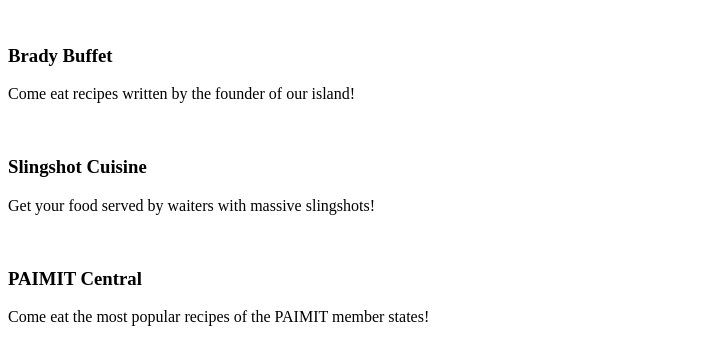
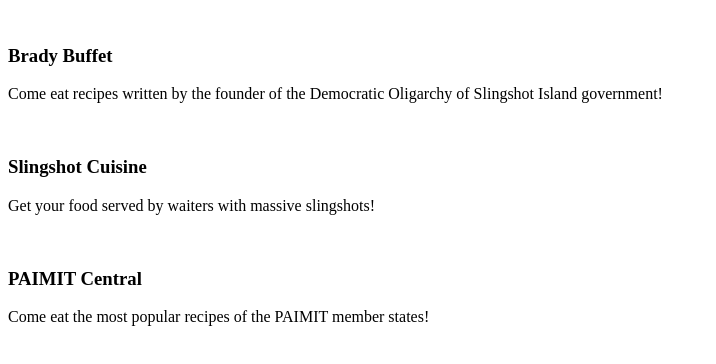
Before and after one commit to Brady-Lemaster/slingshotisland, a plain HTML site: page niceplacestoeat/finedining.html in a window 1280 px wide. Shown: the whole page, without its empty margins (0-716 px from the left). Drawn offline with Linux system fonts and the light colour scheme.

Commit message:
Update finedining.html

```diff
--- a/niceplacestoeat/finedining.html
+++ b/niceplacestoeat/finedining.html
@@ -9,7 +9,7 @@
         Brady Buffet
       </h3>
       <p>
-        Come eat recipes written by the founder of our island!
+        Come eat recipes written by the founder of the Democratic Oligarchy of Slingshot Island government!
       </p>
     </div>
     <div>
```
